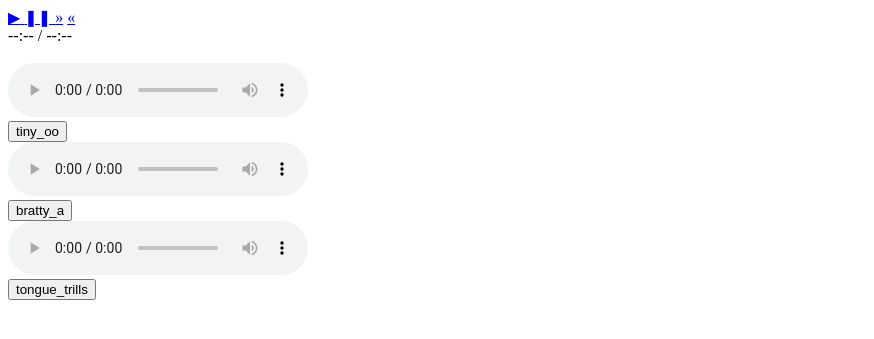
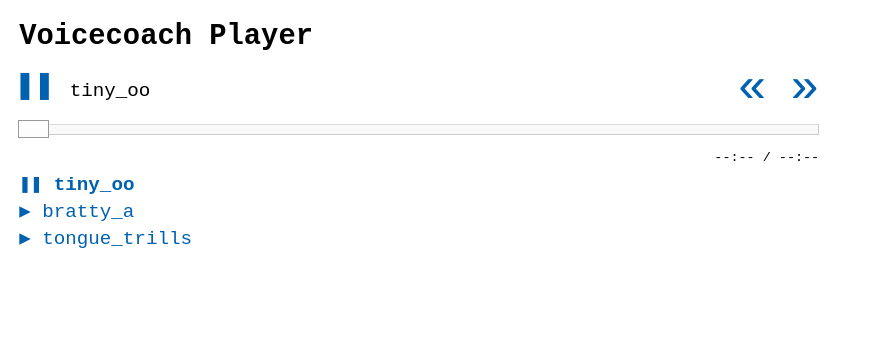
Before and after one commit to iamzgupit/voicecoach, a Flask app: page /play_routine/1 in a window 1280 px wide. Shown: the top 339 px of the page, without its empty margins (0-874 px from the left). Run offline with Flask 2, Linux system fonts and the light colour scheme; data comes from the database, SQL or seed files in the repository; both versions use the stored data as it was after the commit.

Commit message:
working with pushtape

```diff
--- a/server.py
+++ b/server.py
@@ -65,7 +65,6 @@ def display_routines():
 def select_routine():
     """Presents routines for users to select."""
     routines = Routine.query.order_by('r_id').all()
-    print routines,"I AM ROUTINES HEAR ME ROAR >>>>>>>>>>>>>"
     return render_template("play_routine.html", routines=routines)
 
 @app.route('/play_routine/<int:r_id>')
--- /dev/null
+++ b/static/text-player.css
@@ -0,0 +1,136 @@
+body {
+  max-width:800px;
+  margin:1em;
+  font-family:"Courier New", Courier, monospace;
+  line-height:1.4em;
+  font-size:1.2em;
+}
+a {
+  color:#0061b0;
+  text-decoration:none;
+}
+.pt-previous,
+.pt-next {
+  font-size:2.5em;
+  float:right;
+  margin-left:.5em;
+}
+.pause-btn,
+.play-btn {
+  display:inline-block;
+}
+.pt-play-pause {
+  font-size:1.7em;
+  letter-spacing:-5px;
+  position:relative;
+  top:2px;
+}
+/* Hide/Show */
+.pause-btn,
+.pt-play-pause.pt-playing .play-btn {
+  display:none;
+}
+.pt-play-pause.pt-playing .pause-btn {
+  display:inline-block;
+}
+.pause-btn {
+  position:relative;
+  left:-4px;
+  top:-3px;
+  letter-spacing:-.005em;
+}
+.pt-link.pt-loading { opacity:.2;}
+.pt-link.pt-playing { opacity: 1; font-weight:bold;}
+.pt-link.pt-paused  { opacity:.5; font-weight:bold;}
+.pt-link.pt-cue { color:red;}
+
+.pt-link:before {
+  content: '▶ ';
+}
+.pt-link.pt-playing:before {
+  content: '❚❚ ';
+}
+.pt-scrubber {
+    margin-bottom: .5em;
+    margin-top: 1em;
+    position: relative;
+}
+.pt-scrubber .pt-statusbar {
+  height: 0.5em;
+  position: relative;
+  border-right:solid 1px #CCC;
+  border-bottom:solid 1px #CCC;
+  border-top:solid 1px #DCDCDC;
+  border-left:solid 1px #DCDCDC;
+  background:#F9F9F9;
+}
+.pt-scrubber.dragging .pt-statusbar {
+  cursor: grabbing;
+  cursor:-webkit-grabbing;
+}
+.pt-scrubber .pt-statusbar .pt-position,
+.pt-scrubber .pt-statusbar .pt-loading {
+  position: absolute;
+  height: 100%;
+  left: 0;
+  top: 0;
+  width:0;
+}
+.pt-scrubber .pt-statusbar .pt-position {
+  background-color: #666666;
+  position:relative;
+}
+.pt-scrubber .pt-statusbar .pt-loading {
+  background-color:#F1F1F1;
+}
+.pt-scrubber .pt-statusbar .pt-handle {
+  position:absolute;
+  width:1.5em;
+  height:.85em;
+  right:-1.5em; /* Half of width */
+  top:-.24em; /* Slightly less than half of height*/
+  background:#FDFDFD;
+  border:solid 1px #999;
+  transition:  all .1s;
+  cursor: pointer;
+}
+.pt-time {
+  float:right;
+  font-size:.7em;
+}
+.links {
+  clear:both;
+  margin:0;
+  padding:0;
+  list-style-type:none;
+}
+.links a {
+  display:block;
+}
+.links a:hover {
+  background:#FCFCFC;
+}
+
+.pt-play-pause.pt-buffering,
+.pt-link.pt-buffering {
+  -webkit-animation: buffering 1.4s infinite;
+  animation:  buffering 1.4s infinite;
+}
+
+/* Utility class to hide elements if no links found on page load */
+.pt-hide {
+  display:none;
+}
+
+/* Buffering animation */
+@-webkit-keyframes buffering {
+  0%   { opacity:1; }
+  50%   { opacity:.5; }
+  100% { opacity:1; }
+}
+
+@keyframes buffering {
+  0%   { opacity:1; }
+  50% { opacity:.5; }
+  100% { opacity:1; }
+}
--- a/templates/play_routine.html
+++ b/templates/play_routine.html
@@ -1,22 +1,34 @@
-<!DOCTYPE html>
-<html>
+<!DOCTYPE html PUBLIC "-//W3C//DTD XHTML 1.0 Strict//EN"
+  "http://www.w3.org/TR/xhtml1/DTD/xhtml1-strict.dtd">
+<html xmlns="http://www.w3.org/1999/xhtml" lang="en" xml:lang="en">
 <head>
   <title>player</title>
+  <link href="../static/text-player.css" type="text/css" rel="stylesheet" />
 </head>
 <body>
+<h2>Voicecoach Player</h2>
 
-<script src="../static/sm2_files/script/soundmanager2.js"></script>
-<script src="../static/pushtape-player.js"></script>
+  <!-- PLAYER WILL LOOK FOR AUDIO LINKS ONLY INSIDE .PT-PLAYLIST -->
+  <div class="pt-playlist">
+    <!-- CONTROLS MARKUP DYNAMICALLY ADDED TO THE TOP OF .PT-PLAYLIST. -->
+    <ul class="links">
+        {% for file in audiofiles %}
+      <li><a href="../static/{{file.name}}.mp3" class="pt-audio">{{file.name}}</a></li>
+        {% endfor %}
+    </ul>
+  </div>
 
-<script>
-
+  <script type="text/javascript" src="../static/sm2_files/script/soundmanager2-jsmin.js"></script>
+  <script type="text/javascript" src="../static/pushtape-player.js"></script>
+  <script type="text/javascript">
   /**
- * Initialize Pushtape Player
+   * Setup the Pushtape Player
    */
   var pushtapePlayer = null; // Instance
+
   soundManager.setup({
-  debugMode: false,   // disable or enable debug output
-  url: '../static/sm2_files/swf_files',       // path to directory containing SM2 SWF
+    debugMode: true,   // disable or enable debug output
+    url: '../static/sm2_files',       // path to directory containing SM2 SWF
     useHighPerformance: true, // keep flash on screen, boost performance
     preferFlash: true, // for visualization effects (smoother scrubber)
     flashVersion: 9,
@@ -26,15 +38,15 @@ soundManager.setup({
       pushtapePlayer = new PushtapePlayer();
       pushtapePlayer.init({
         playNext: true, // stop after one sound, or play through list until end
-      autoPlay: false,  // start playing the first sound right away
+        autoPlay: true,  // start playing the first sound right away
         repeatAll: false, // repeat playlist after last track
-      containerClass : '', // If empty, scan entire page for audio links. If set, limits the scope of search inside containerClass
-      linkClass : '', // By default, add all links found. If set, will only add links with this class
+        containerClass : 'pt-playlist', // If empty, we will scan *all* links on the page. If set, limits the scope of search inside containerClass
+        linkClass : '', // By default, add all links we find. If set, will only add links with this class
         addControlsMarkup: {
-        'enabled' : false,
+          'enabled' : true,
           'controlsMarkupClass' :'pt-controls-wrapper',
           'position' : 'top'
-      } // If enabled =  false (the default) you provide all markup in your HTML, otherwise set this to true and it will be dynamically inserted into controlsContainerClass.
+        } // if enabled =  false you provide all markup in your HTML, otherwise set this to true and it will be dynamically inserted into controlsContainerClass.
       });
     },
     ontimeout: function() {
@@ -45,39 +57,5 @@ soundManager.setup({
 
   </script>
 
-      <div class="pt-controls-markup">
-        <div class="pt-controls pt-hide">
-        <a class="pt-play-pause" href="#" title="Play/Pause">
-        <span class="play-btn"><span class="pt-play-icon">▶</span></span>
-            <span class="pause-btn"><span class="pt-pause-icon">❚❚</span></span>
-          </a>
-          <a class="pt-next" href="#" title="Next"> <span class="pt-next-icon">&raquo;</span></a>
-          <a class="pt-previous" href="#" title="Previous">
-            <span class="pt-previous-icon">&laquo;</span> </a>
-          <span class="pt-current-track-title"></span>
-
-          <div class="pt-scrubber">
-            <div class="pt-statusbar">
-              <div class="pt-loading"></div>
-              <div class="pt-position"><div class="pt-handle"></div></div>
-            </div>
-          </div>
-          <div class="pt-time">
-            <span class="pt-current-time">--:--</span> /
-            <span class="pt-duration">--:--</span>
-          </div>
-        </div>
-      </div>
-
-  {% for file in audiofiles %}
-  <br>
-<audio controls>
-  <source src="../static/bratty_a.mp3" type="audio/mpeg">
-</audio>
-<br>
-<button type="button">{{file.name}}</button>
-  {% endfor %}
-
-
 </body>
 </html>
```
Also changed, not shown: voicecoach.db, 3 other files. Lines whose indentation alone changed are shown as unchanged.
